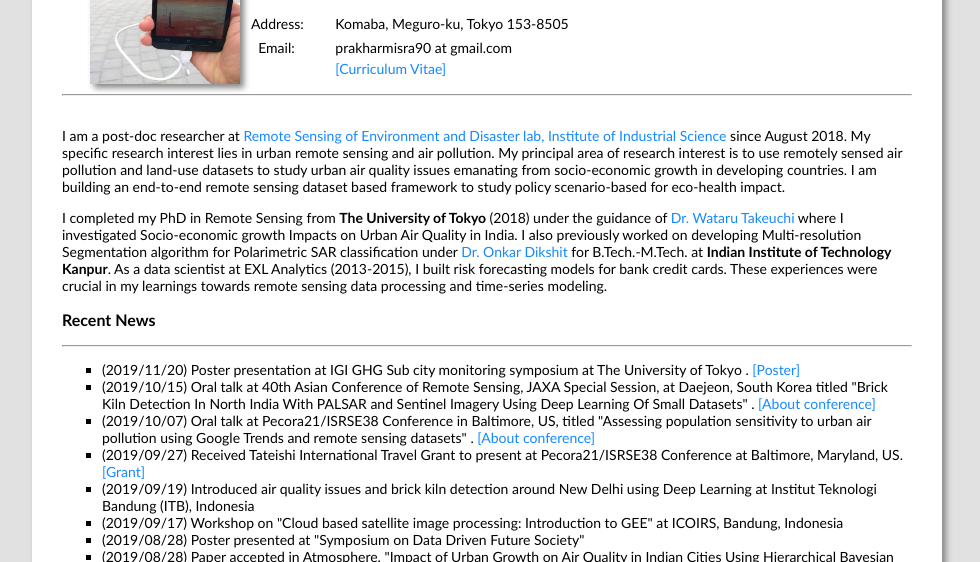
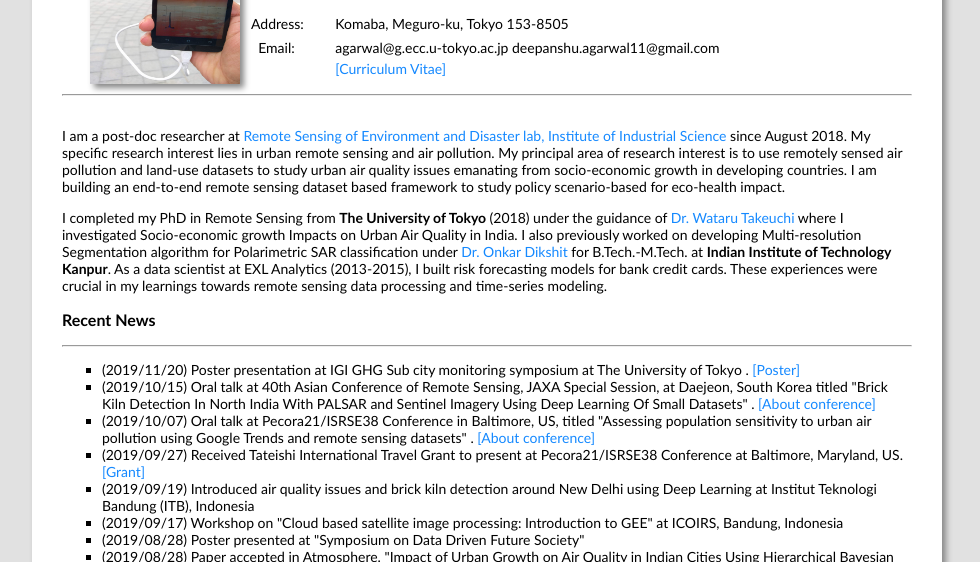
Before and after one commit to deepanshuagarwal11/deepanshuagarwal11.github.io, a plain HTML site: page index.html in a window 1280 px wide. Shown: the part 174-736 px from the top of the page, without its empty margins (153-1133 px from the left). Drawn offline with Linux system fonts and the light colour scheme; a script that the page names is missing.

Commit message:
Update index.html

```diff
--- a/index.html
+++ b/index.html
@@ -2,7 +2,7 @@
 <!-- saved from url=(0034)http://www.cs.toronto.edu/~slwang/ -->
 <html><div class="oneNoteWebClipperIsInstalledOnThisBrowser" style="display: none;"></div><head><meta http-equiv="Content-Type" content="text/html; charset=UTF-8">
 
-<title>Prakhar Misra</title>
+<title>Deepanshu Agarwal</title>
 <link href="./src/gly.css" rel="stylesheet" type="text/css">
 
 <script type="text/javascript" async="" src="./src/ga.js"></script><script type="text/javascript" async="" src="./src/ga(1).js"></script><script type="text/javascript">
@@ -62,7 +62,7 @@
 
           <tr>
             <td height="1">&nbsp Email:</td>
-            <td>prakharmisra90 at gmail.com </td>
+            <td>agarwal@g.ecc.u-tokyo.ac.jp deepanshu.agarwal11@gmail.com </td>
           </tr>
 
           <td width="10%" height="10"> </a></td>
```
